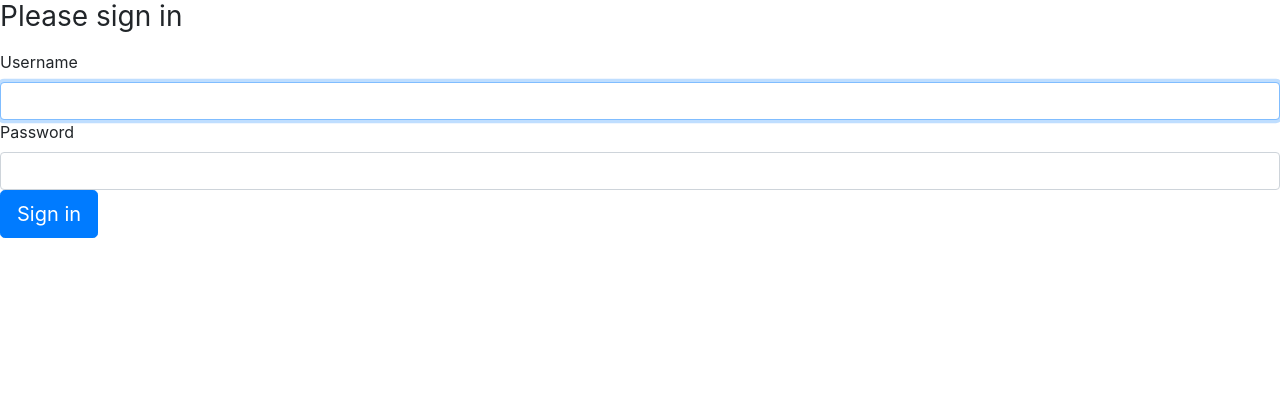
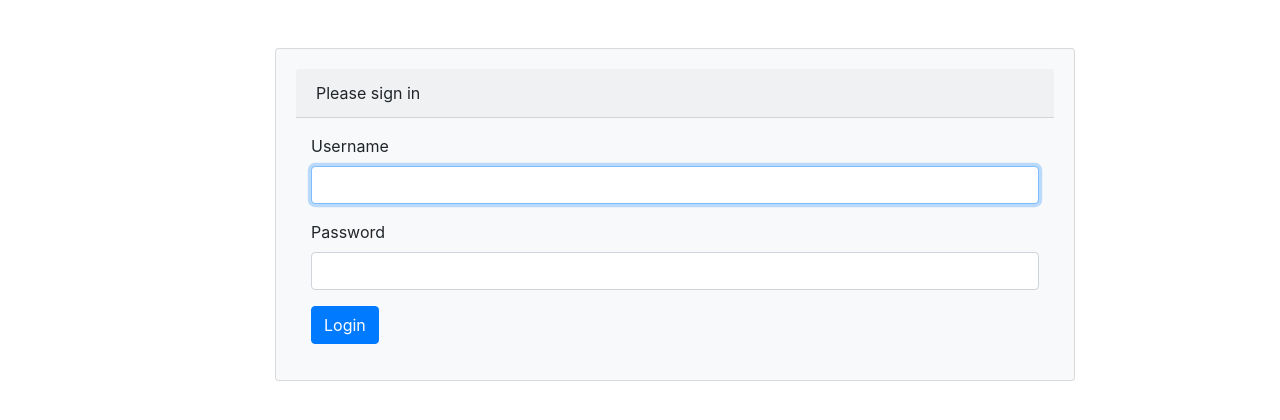
Before and after one commit to viliask/authentication, a Symfony app: template templates/security/login.html.twig in a window 1280 px wide. Shown: the part 70-490 px from the top of the page. Run offline with Twig, Linux system fonts and the light colour scheme; the template is opened without the code that fills it, so the values that code supplies are empty; some libraries are stand-ins or nearby versions.

Commit message:
Update login and registration templates

```diff
--- a/templates/security/login.html.twig
+++ b/templates/security/login.html.twig
@@ -3,40 +3,68 @@
 {% block title %}Log in!{% endblock %}
 
 {% block body %}
-<form method="post">
+    <div class="container">
+        <div class="row">
+            <div class="col-md-10 ml-md-auto">
+                <div class="">
+                    <div class="card bg-light mb-3 mt-5" style="width: 800px;">
+                        <div class="card-body">
+                            <form class="form-horizontal" role="form" method="post">
                                 {% if error %}
-        <div class="alert alert-danger">{{ error.messageKey|trans(error.messageData, 'security') }}</div>
+                                    <div class="alert alert-danger">
+                                        {{ error.messageKey|trans(error.messageData, 'security') }}
+                                    </div>
                                 {% endif %}
-
                                 {% if app.user %}
                                     <div class="mb-3">
-            You are logged in as {{ app.user.username }}, <a href="{{ path('app_logout') }}">Logout</a>
+                                        You are logged in as {{ app.user.username }},
+                                        <a href="{{ path('app_logout') }}">Logout</a>
                                     </div>
                                 {% endif %}
-
-    <h1 class="h3 mb-3 font-weight-normal">Please sign in</h1>
-    <label for="inputUsername">Username</label>
-    <input type="text" value="{{ last_username }}" name="username" id="inputUsername" class="form-control" required autofocus>
-    <label for="inputPassword">Password</label>
-    <input type="password" name="password" id="inputPassword" class="form-control" required>
-
-    <input type="hidden" name="_csrf_token"
+                                <div class="card-header mb-3">Please sign in</div>
+                                <div class="form-group">
+                                    <label for="email" class="col-md-4 control-label">Username</label>
+                                    <div class="col-md-12">
+                                        <input
+                                                id="inputUsername"
+                                                type="text"
+                                                class="form-control"
+                                                name="username"
+                                                value="{{ last_username }}"
+                                                required
+                                                autofocus
+                                        />
+                                    </div>
+                                </div>
+                                <div class="form-group">
+                                    <label for="password" class="col-md-4 control-label">Password</label>
+                                    <div class="col-md-12">
+                                        <input
+                                                id="inputPassword"
+                                                type="password"
+                                                class="form-control"
+                                                name="password"
+                                                required
+                                        />
+                                    </div>
+                                </div>
+                                <input
+                                        type="hidden"
+                                        name="_csrf_token"
                                         value="{{ csrf_token('authenticate') }}"
-    >
-
-    {#
-        Uncomment this section and add a remember_me option below your firewall to activate remember me functionality.
-        See https://symfony.com/doc/current/security/remember_me.html
-
-        <div class="checkbox mb-3">
-            <label>
-                <input type="checkbox" name="_remember_me"> Remember me
-            </label>
+                                />
+                                <div class="form-group">
+                                    <div class="col-md-12">
+                                        <button type="submit" class="btn btn-primary">
+                                            <i class="fa fa-btn fa-sign-in"></i> Login
+                                        </button>
                                     </div>
-    #}
-
-    <button class="btn btn-lg btn-primary" type="submit">
-        Sign in
-    </button>
+                                </div>
                             </form>
+                        </div>
+                    </div>
+                </div>
+            </div>
+        </div>
+    </div>
 {% endblock %}
```
Also changed, not shown: templates/registration/index.html.twig (+39 -19 lines). Lines whose indentation alone changed are shown as unchanged.
